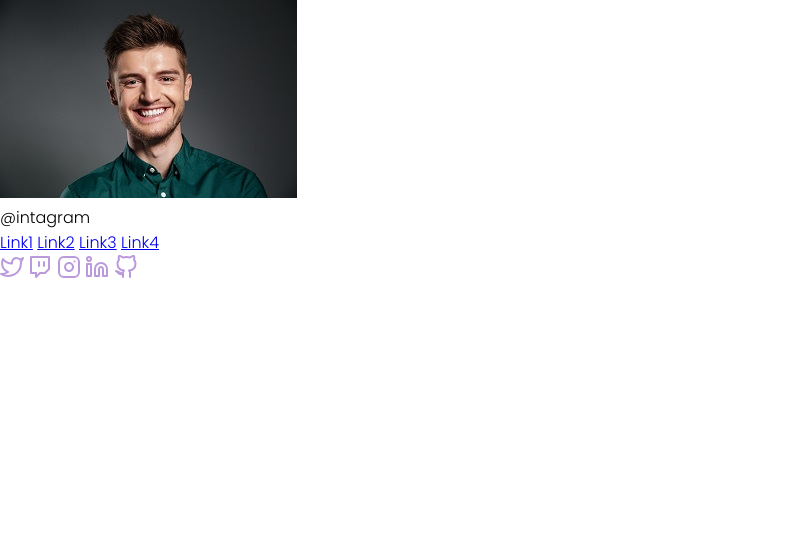
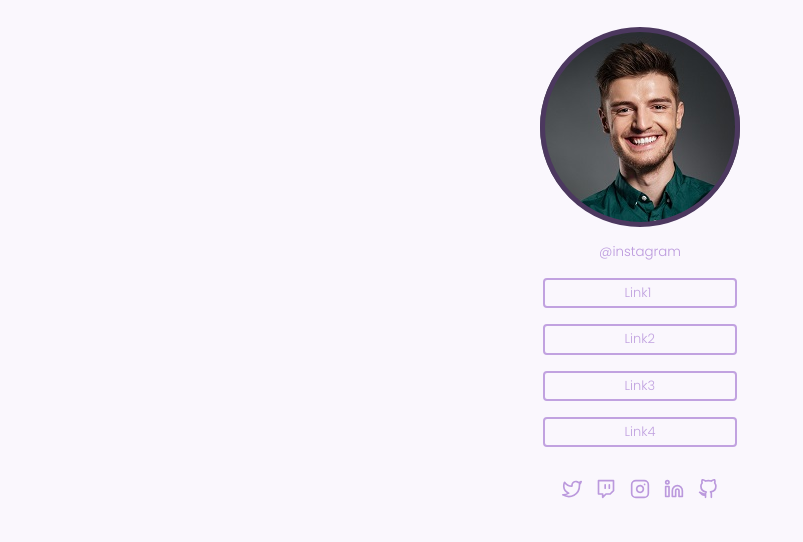
Before and after one commit to matheus36ef/Desafio-Social-Tree-Discovery-, a website: page public/index.html in a window 1280 px wide. Shown: the whole page, without its empty margins (0-803 px from the left). Drawn offline with Linux system fonts and the light colour scheme.

Commit message:
AppFializada

```diff
--- a/public/index.html
+++ b/public/index.html
@@ -15,23 +15,29 @@
 <body>
     <body>
         <div class="perfil">
-            <img src="./assets/Drobot-DeanCanva.jpg" alt="Imagem de Perfil">
-            <p>@intagram</p>
+            <div id="imgMascara">
+                <img id="imgPerfil" src="./assets/Drobot-DeanCanva.jpg" alt="Imagem de Perfil">
+                <div id="mascaraLine"></div>
 
+            </div>
+
+            <div id="links">
+                <small>@instagram</small>
                 <a href="#">Link1</a>
                 <a href="#">Link2</a>
                 <a href="#">Link3</a>
                 <a href="#">Link4</a>
             </div>
-
-        <footer>
+            <div id="teste">
+                <div id="icons">
                     <a href="" class="icons"><img src="./assets/twitter.svg" alt="Twitter"></a>
                     <a href="" class="icons"><img src="./assets/twitch.svg" alt="Twitch"></a>
                     <a href="" class="icons"><img src="./assets/instagram.svg" alt="Instagram"></a>
                     <a href="" class="icons"><img src="./assets/linkedin.svg" alt="Linkedin"></a>
                     <a href="" class="icons"><img src="./assets/github.svg" alt="github"></a>
-        </footer>
-
+                </div>
+            </div>
+        </div>
 
     </body>
 </body>
--- a/public/style.css
+++ b/public/style.css
@@ -5,11 +5,96 @@
 }
 /* Variaveis de cores */
 :root {
-    --body-bg-color: #FAF7FD;
+    --body-bg-color: hsl(270, 60%, 98%);
     --purple: #BB99DD;
+    --purpleHover: #dad3e1;
 }
 
 
 html {
     font-family: 'Poppins', sans-serif;
 }
+
+/*body --------------------------------------------------*/
+body {
+    display: grid;
+    align-items: center;
+    justify-content: center;
+
+    width: 100%;
+    height: 550px;
+    background: var(--body-bg-color);
+}
+/*header ------------------------------------------------*/
+/* Imagem de perfil ------------------------------------ */
+.perfil #imgMascara {
+    max-width: 200px;
+    border-radius: 50%;
+    overflow: hidden;
+
+    display: grid;
+    align-items: center;
+    justify-content: center;
+
+    margin: 1rem;
+}
+.perfil #imgPerfil {
+    z-index: 2;
+}
+#mascaraLine {
+    position: absolute;
+
+    z-index: 99;
+
+    width: 200px;
+    height: 200px;
+    border-radius: 50%;
+
+
+    border: 5px solid #4c385f;
+}
+small{
+    text-align: center;
+
+    color: #BB99DD;
+}
+/*----------------------------------------------------------*/
+/*links ----------------------------------------------------*/
+#links {
+    display: grid;
+    align-items: center;
+    justify-content: center;
+
+    grid-gap: 1rem;
+}
+#links a {
+    color: var(--purple);
+    opacity: .9;
+    font-size: 13px;
+    text-decoration: none;
+
+    padding: 0.2rem 5rem;
+    border: 2px  solid var(--purple);
+    box-sizing: border-box;
+    border-radius: 4px;
+}
+#links a:hover {
+    opacity: 1;
+    color: var(--purpleHover);
+    background-color: var(--purple);
+    transition-duration: 0.5s;
+
+}
+/*----------------------------------------------------------*/
+/*icons ----------------------------------------------------*/
+#icons {
+    text-align: center;
+
+    padding: 2rem;
+}
+#icons a {
+    padding: 0.3rem;
+}
+#icons a img {
+    max-width: 20px;
+}
```
Lines whose indentation alone changed are shown as unchanged.
